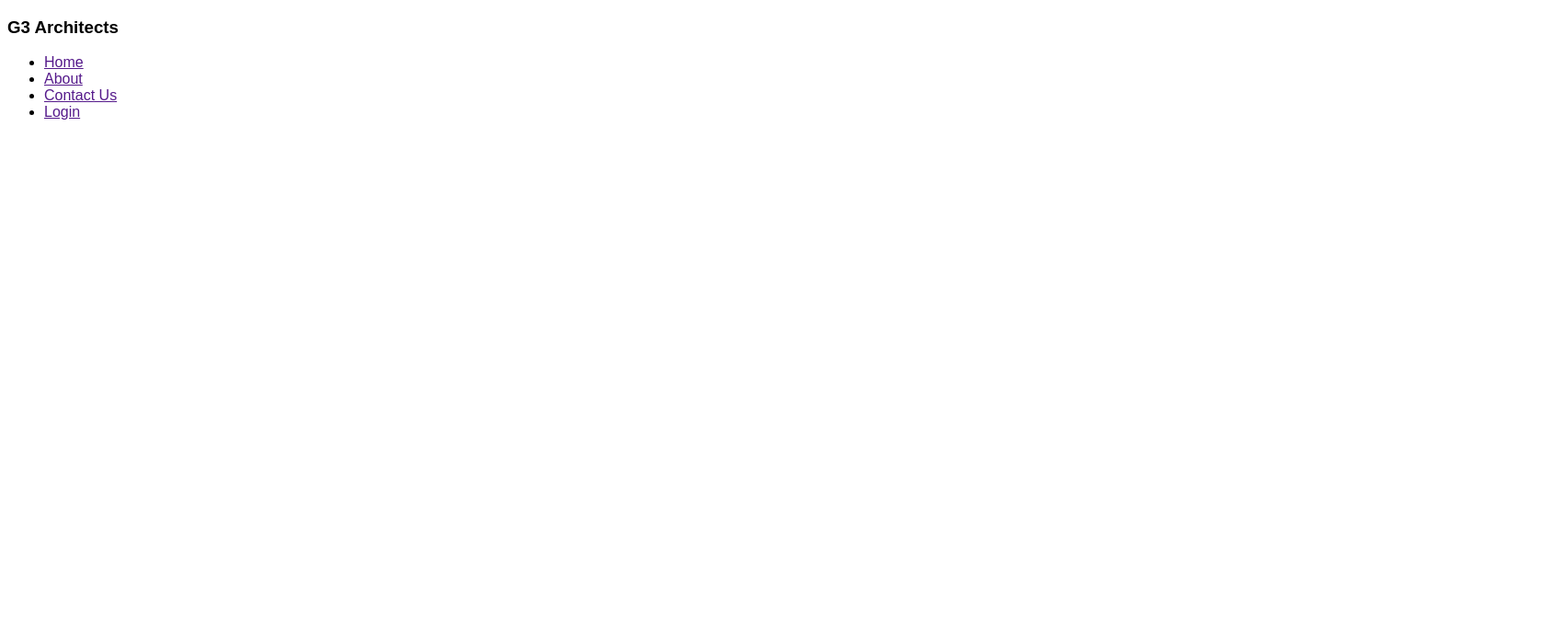
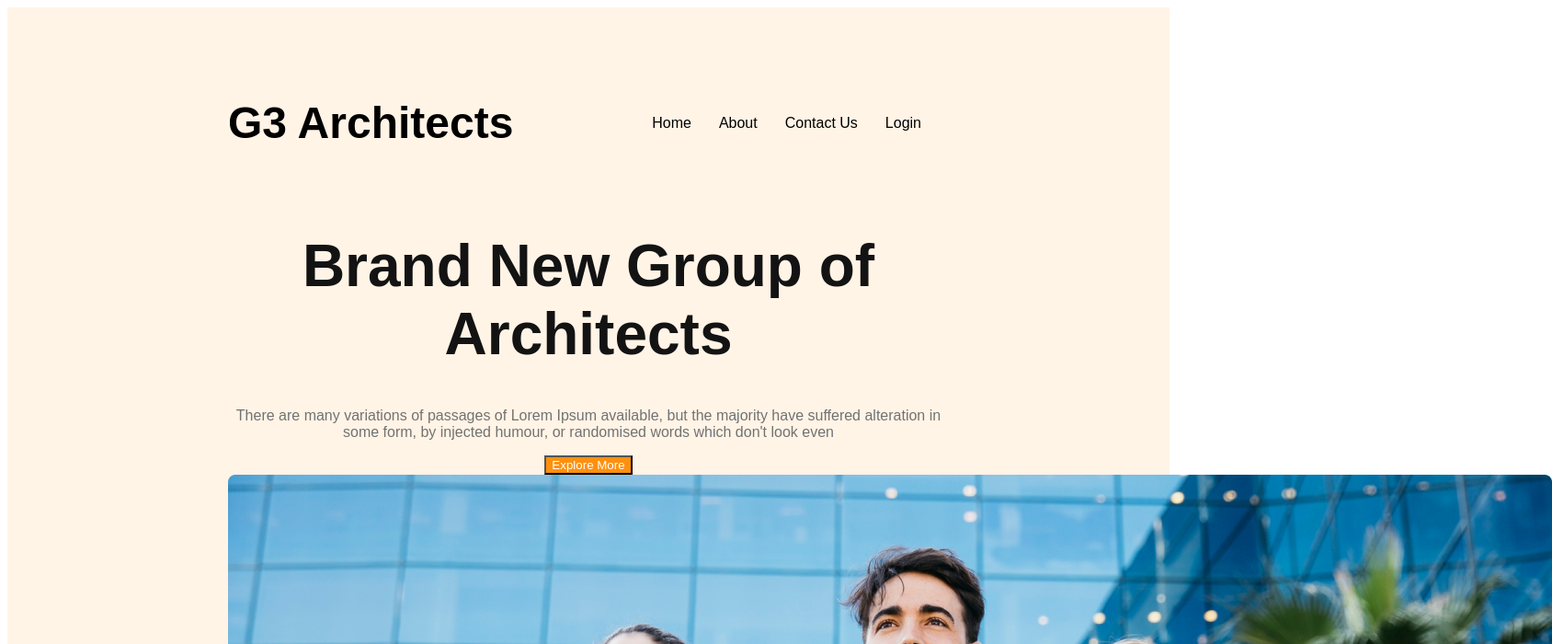
Before and after one commit to Rifat-Shikdar/g3-architects-website, a plain HTML site: page index.html in a window 1280 px wide. Shown: the top 700 px of the page at 92% size, 1688 px wide, since content can reach past the window. Drawn offline with Linux system fonts and the light colour scheme.

Commit message:
content added

```diff
--- a/index.html
+++ b/index.html
@@ -11,7 +11,7 @@
 <body>
     <header>
         <nav>
-            <h3>G3 Architects</h3>
+            <h3 class="nav-title">G3 Architects</h3>
             <ul>
                 <li><a href="">Home</a></li>
                 <li><a href="">About</a></li>
@@ -19,6 +19,17 @@
                 <li><a href="">Login</a></li>
             </ul>
         </nav>
+        <div class="banner">
+            <div class="banner-content">
+                <h1 class="banner-title">Brand New Group of Architects</h1>
+            <p class="banner-description">
+                There are many variations of passages of Lorem Ipsum available, but the majority have suffered alteration in some form, by injected humour, or randomised words which don't look even
+            </p>
+            <button class="btn-primary">Explore More</button>
+            </div>
+            <img src="images/banner.png" alt="">
+        </div>
+
     </header>
     <main>
 
--- a/styles/architect.css
+++ b/styles/architect.css
@@ -1,8 +1,65 @@
 /* Work sans font */
-  @import url('https://fonts.googleapis.com/css2?family=Open+Sans:ital,wght@0,400;0,500;0,700;0,800;1,600&display=swap');
+@import url('https://fonts.googleapis.com/css2?family=Open+Sans:ital,wght@0,400;0,500;0,700;0,800;1,600&display=swap');
 
-  *{
+/* shared style */
+.btn-primary {
+   color: #FFF;
+   background-color: #FF900E;
+}
+
+* {
     font-family: 'Open Sans', sans-serif;
-    font-family: 'Lato',sans-serif ;
+    font-family: 'Lato', sans-serif;
     font-family: 'Work Sans', sans-serif;
-  }
+}
+
+/* header styles */
+header {
+    background: rgba(255, 144, 14, 0.10);
+    padding: 50px 240px;
+}
+
+nav {
+    display: flex;
+    justify-content: space-between;
+    align-items: center;
+}
+
+.nav-title {
+    font-size: 3rem;
+    font-weight: 700;
+    color: black;
+}
+
+nav>ul {
+    display: flex;
+}
+
+nav li {
+    list-style: none;
+    margin-right: 30px;
+    font-weight: 500;
+    font-size: 1rem;
+}
+
+nav li a {
+    text-decoration: none;
+    color: black;
+}
+
+/* banner style */
+.banner-content {
+    max-width: 800px;
+    text-align: center;
+    margin: 0 auto;
+}
+
+.banner-title {
+    font-size: 4rem;
+    font-weight: 700;
+    color: #131313;
+}
+
+.banner-description {
+    color: #727272;
+}
```
